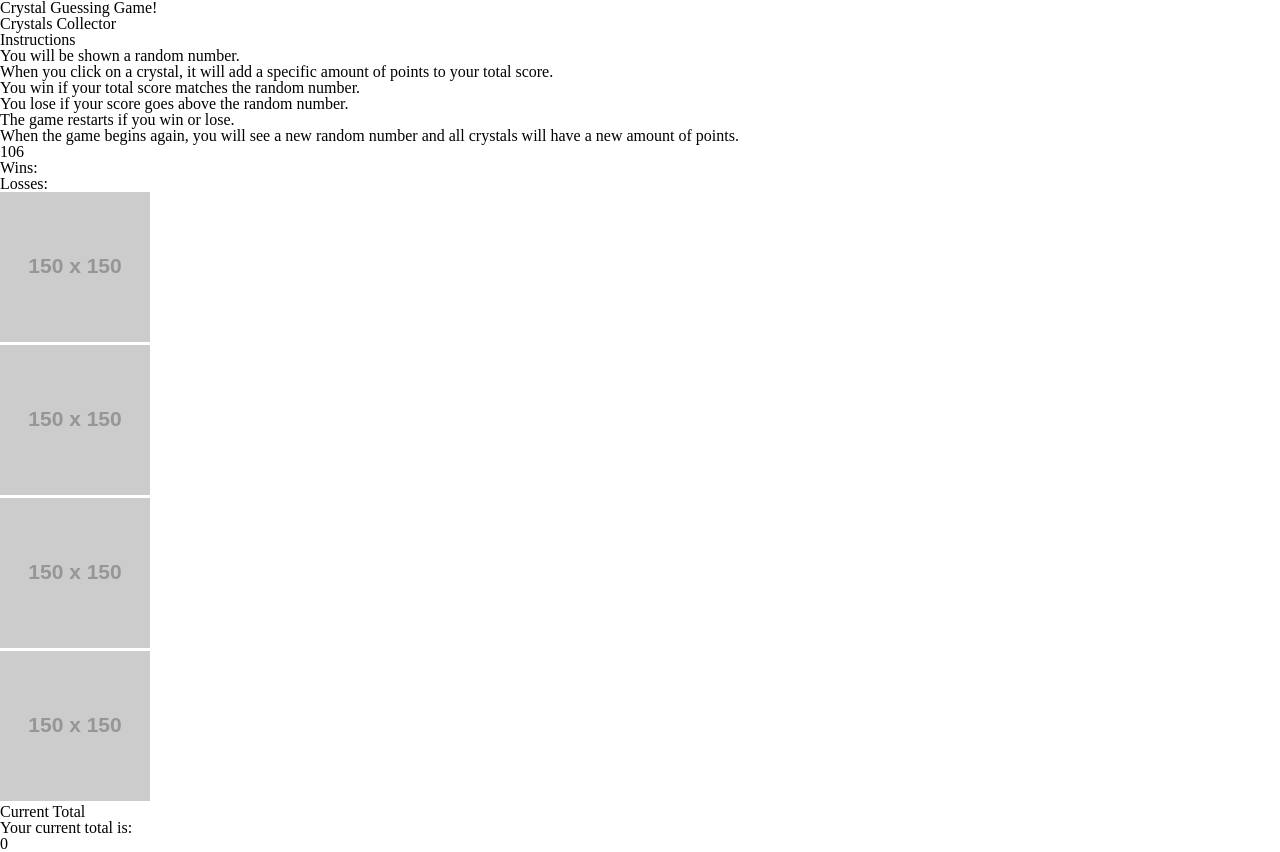
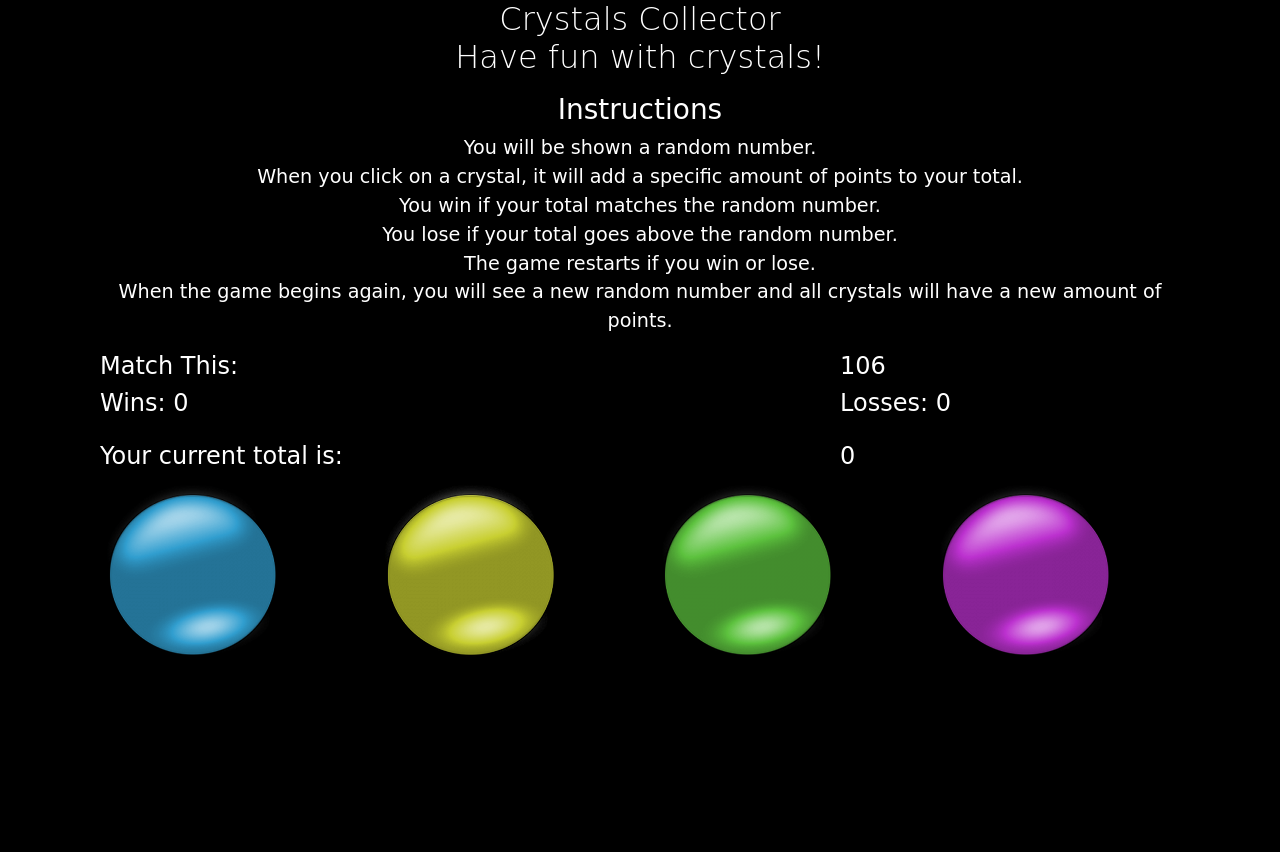
Before and after one commit to amgava/unit-4-game, a plain HTML site: page index.html in a window 1280 px wide. After the commit the page ends 800 px from the top, so only its background shows below. Drawn offline with nearby package versions, Linux system fonts and the light colour scheme; placeholder pictures from the web are drawn by us; a web font is replaced by a local one.

Commit message:
final, tested, working

```diff
--- a/assets/css/style.css
+++ b/assets/css/style.css
@@ -0,0 +1,20 @@
+body {
+    font-family: 'ZCOOL QingKe HuangYou', cursive;
+    color: white;
+    background-color: black;
+}
+
+.display-4 {
+    text-align: center;
+    font-size: 2rem;
+}
+
+#ins {
+    font-size: 1.2rem;
+    text-align: center;
+}
+
+.currentNum {
+    text-align: center;
+    font-size: 2rem;
+}
--- a/index.html
+++ b/index.html
@@ -3,89 +3,90 @@
 
     <head>
         <meta charset="utf-8" />
-    <title>Word Guess</title>
+        <title>Crystal Collector</title>
         <meta name="viewport" content="width=device-width, initial-scale=1">
         <script src="https://code.jquery.com/jquery-3.3.1.min.js"></script>
         <link rel="stylesheet" type="text/css" href="./assets/css/reset.css" />
+        <link rel="stylesheet" href="https://stackpath.bootstrapcdn.com/bootstrap/4.3.1/css/bootstrap.min.css">
         <link rel="stylesheet" type="text/css" href="./assets/css/style.css" />
+        <link href="https://fonts.googleapis.com/css?family=ZCOOL+QingKe+HuangYou" rel="stylesheet">
     </head>
 
     <body>
-    <!--Banner-->
-    <div class="jumbotron">
-        <p>
-            Crystal Guessing Game!
-        </p>
-    </div>
 
         <!--Container for whole game-->
         <div class="container" id="gameBox">
 
             <!--Header-->
-        <header id="gameHeader">
-            Crystals Collector
-        </header>
+            <h1 class="display-4" id="gameHeader">
+                <p>Crystals Collector<br>
+                Have fun with crystals!</p>
+            </h1>
 
             <!--Instructions-->
             <div class="container" id="gameInstruction">
-            <div class="row" id="instructions">
-                <section>
+                <div class="row justify-content-center" id="ins-title">
                     <h3>Instructions</h3>
-                    <p>
+                </div>
+                <div class="row justify-content-center" id="ins-body">
+                    <p id="ins">
                         You will be shown a random number.<br>
-                        When you click on a crystal, it will add a specific amount of points to your total score.<br>
-                        You win if your total score matches the random number.<br>
-                        You lose if your score goes above the random number.<br>
+                        When you click on a crystal, it will add a specific amount of points to your total.<br>
+                        You win if your total matches the random number.<br>
+                        You lose if your total goes above the random number.<br>
                         The game restarts if you win or lose.<br>
                         When the game begins again, you will see a new random number and all crystals will have a new amount of points.<br>
                     </p>
-                </section>
                 </div>
+            </div>
+
+            <!-- Match Number -->
+            <div class="container" id="gameNum">
+                <h4 class="row">
+                    <div class="col-8" id="mThis">Match This:</div>
+                    <div class="col-4" id="currentNum"></div>
+                </h4>
             </div>
 
             <!--Game Data-->
             <div class="container" id="gameData">
-            <div class="row" id="currentNum"></div>
-            <div class="row" id="score">
-                <div class="col-6">
-                    <p>Wins: <span id="wins"></span></p>
+                <h4 class="row justify-content-center" id="score">
+                    <div class="col-8">
+                        <p>Wins: <span id="wins">0</span></p>
                     </div>
-                <div class="col-6">
-                    <p>Losses: <span id="losses"></span></p>
+                    <div class="col-4">
+                        <p>Losses: <span id="losses">0</span></p>
                     </div>
+                </h4>
             </div>
+
+            <!--Playing Board-->
+            <div class="container" id="gameTally">
+                <h4 class="row">
+                    <div class="col-8" id="sub">Your current total is:</div>
+                    <div class="col-4" id="total"></div>
+                </h4>
             </div>
 
             <!--Crystals-->
-        <div class="container" id="gameIcon">
-            <div class="row" id="iconbox">
+            <div class="container" id="iconBox">
+                <div class="row justify-content-center">
                     <div class="col-3" id="crystal1">
-                    <input id="first" type="image" name="button" src="https://via.placeholder.com/150">
+                        <input id="first" type="image" name="button" src="./assets/images/blue.png">
                         <div class="slot" id="c1"></div>
                     </div>
                     <div class="col-3" id="crystal2">
-                    <input id="second" type="image" name="button" src="https://via.placeholder.com/150">
+                        <input id="second" type="image" name="button" src="./assets/images/yellow.png">
                         <div class="slot" id="c2"></div>
                     </div>
                     <div class="col-3" id="crystal3">
-                    <input id="third" type="image" name="button" src="https://via.placeholder.com/150">
+                        <input id="third" type="image" name="button" src="./assets/images/green.png">
                         <div class="slot" id="c3"></div>
                     </div>
                     <div class="col-3" id="crystal4">
-                    <input id="fourth" type="image" name="button" src="https://via.placeholder.com/150">
+                        <input id="fourth" type="image" name="button" src="./assets/images/purple.png">
                         <div class="slot" id="c4"></div>
                     </div>
-            </div>
-        </div>
-
-        <!--Playing Board-->
-        <div class="card" id="gameTally">
-            <div class="card-body">
-                <h5 class="card-title">Current Total</h5>
-                <h6 class="card-subtitle mb-2">Your current total is:</h6>
-                <p class="card-text" id="total">
-
-                </p>
                 </div>
             </div>
 
```
Also changed, not shown: assets/images/blue.png (added), assets/images/green.png (added), assets/images/purple.png (added), assets/images/yellow.png (added), 1 other file. Lines whose indentation alone changed are shown as unchanged.
